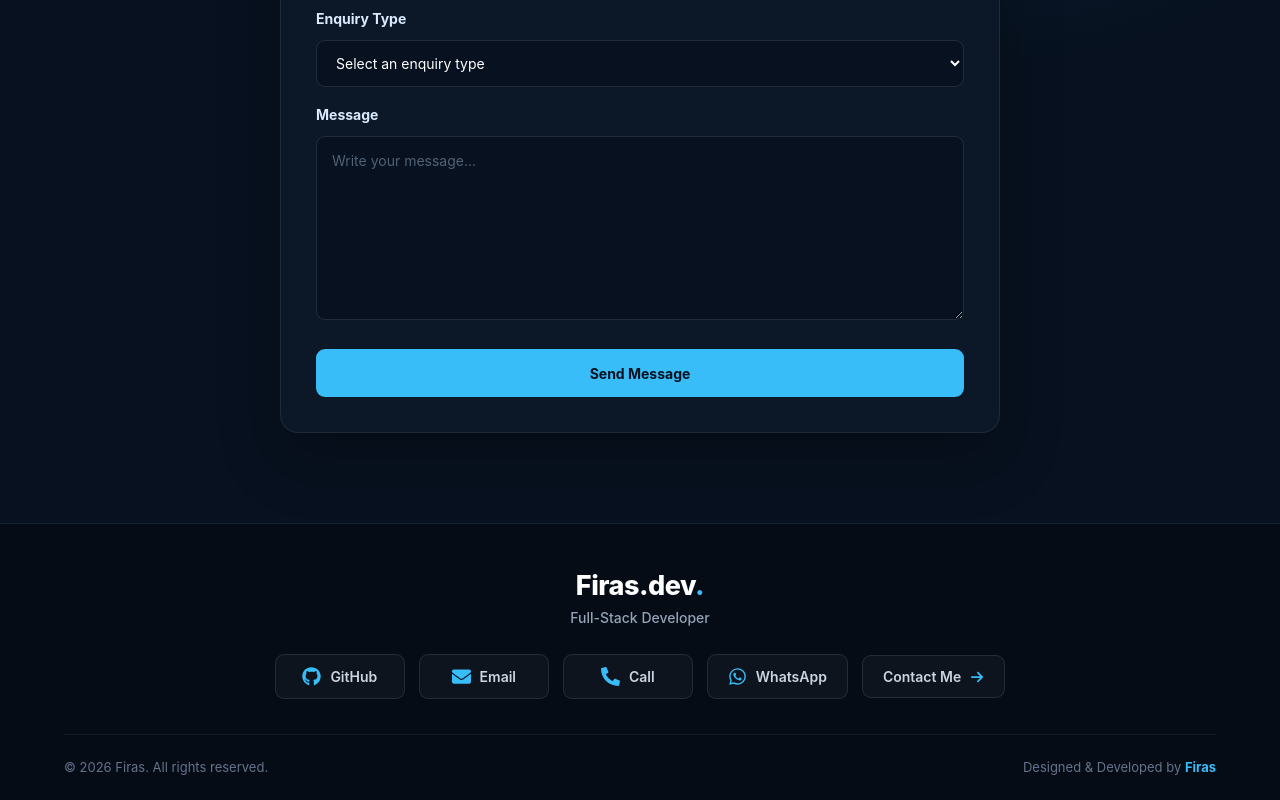
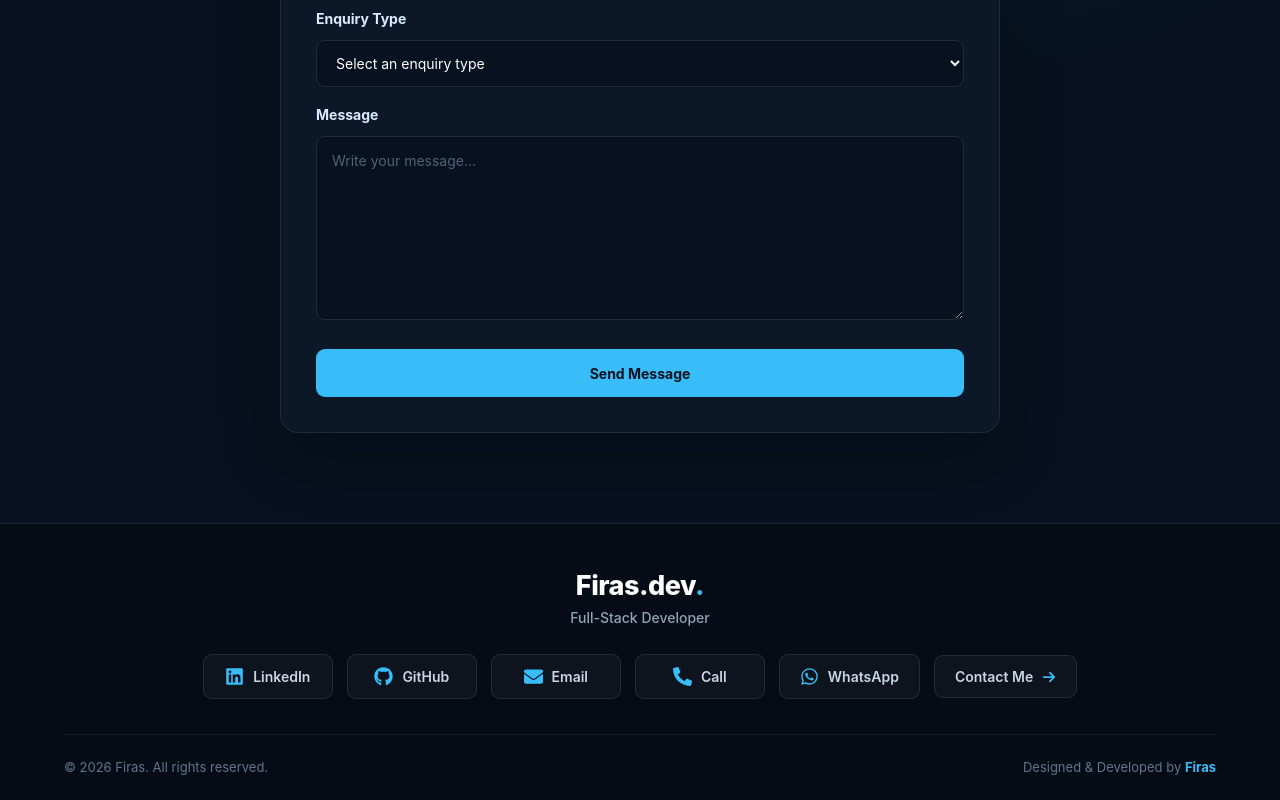
Before and after one commit to firasmostafa/firas-portfolio-fullstack, a React (Vite) app in the folder frontend/: page /contact in a window 1280 px wide. Shown: the part 503-1303 px from the top of the page. Built offline with nearby package versions, Linux system fonts and the light colour scheme.

Commit message:
Update LinkedIn and social links

```diff
--- a/frontend/src/components/Footer.jsx
+++ b/frontend/src/components/Footer.jsx
@@ -1,6 +1,7 @@
 import { Link } from "react-router-dom";
 import {
   FaGithub,
+ FaLinkedin,
   FaEnvelope,
   FaPhoneAlt,
   FaWhatsapp,
@@ -20,7 +21,14 @@
         </div>
 
         <div className="footer-socials">
-
+<a
+  href="https://www.linkedin.com/in/firas-mostafa-b71843345"
+  target="_blank"
+  rel="noopener noreferrer"
+>
+  <FaLinkedin className="footer-icon" />
+  LinkedIn
+</a>
           <a
             href="https://github.com/firasmostafa"
             target="_blank"
--- a/frontend/src/components/Header.jsx
+++ b/frontend/src/components/Header.jsx
@@ -59,7 +59,7 @@
 
         <div className="social-links">
           <a
-            href="https://github.com/"
+            href="https://github.com/firasmostafa"
             target="_blank"
             rel="noopener noreferrer"
           >
@@ -67,7 +67,7 @@
           </a>
 
          <a
-            href="https://www.linkedin.com/"
+  href="https://www.linkedin.com/in/firas-mostafa-b71843345"
   target="_blank"
   rel="noopener noreferrer"
 >
```
Lines whose indentation alone changed are shown as unchanged.
